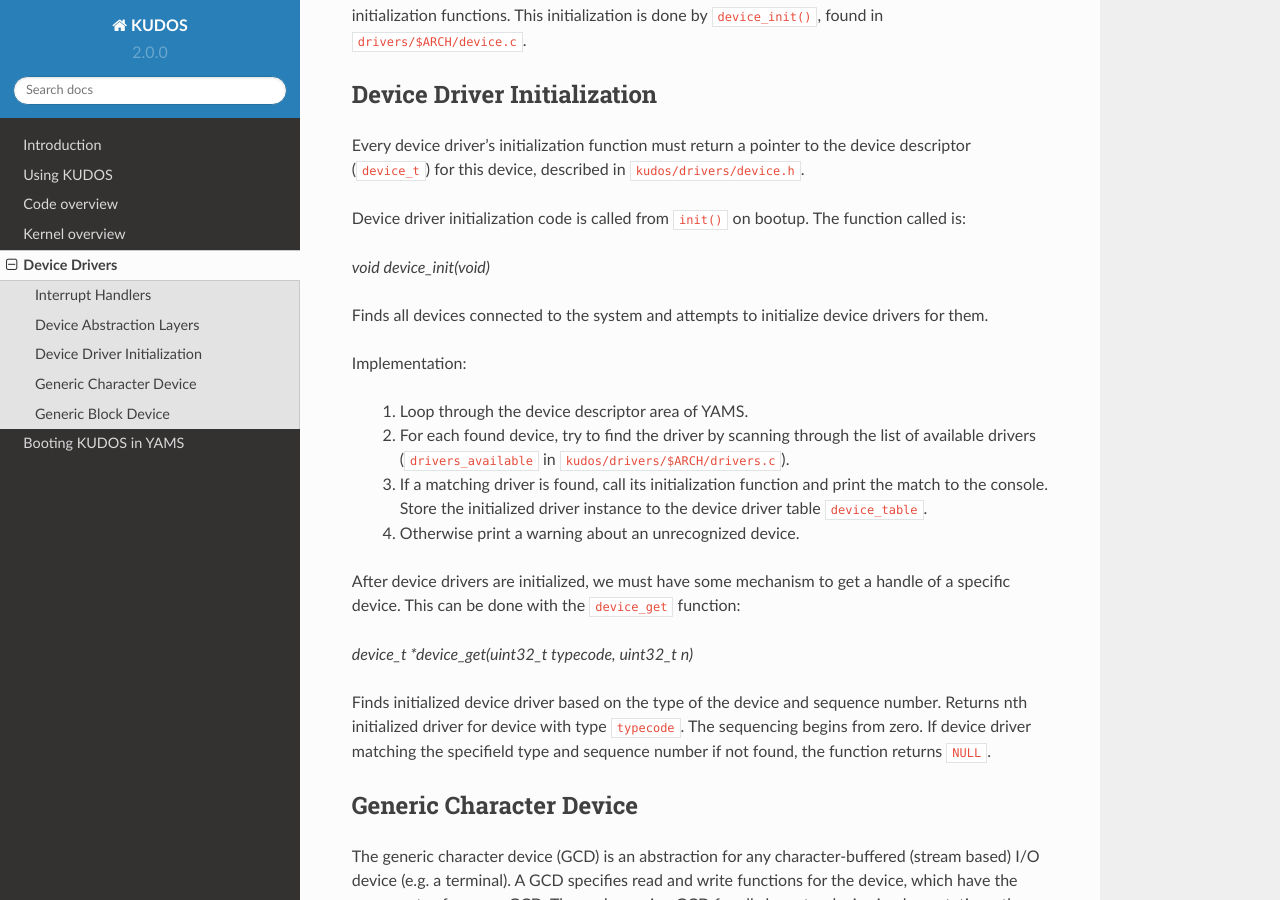
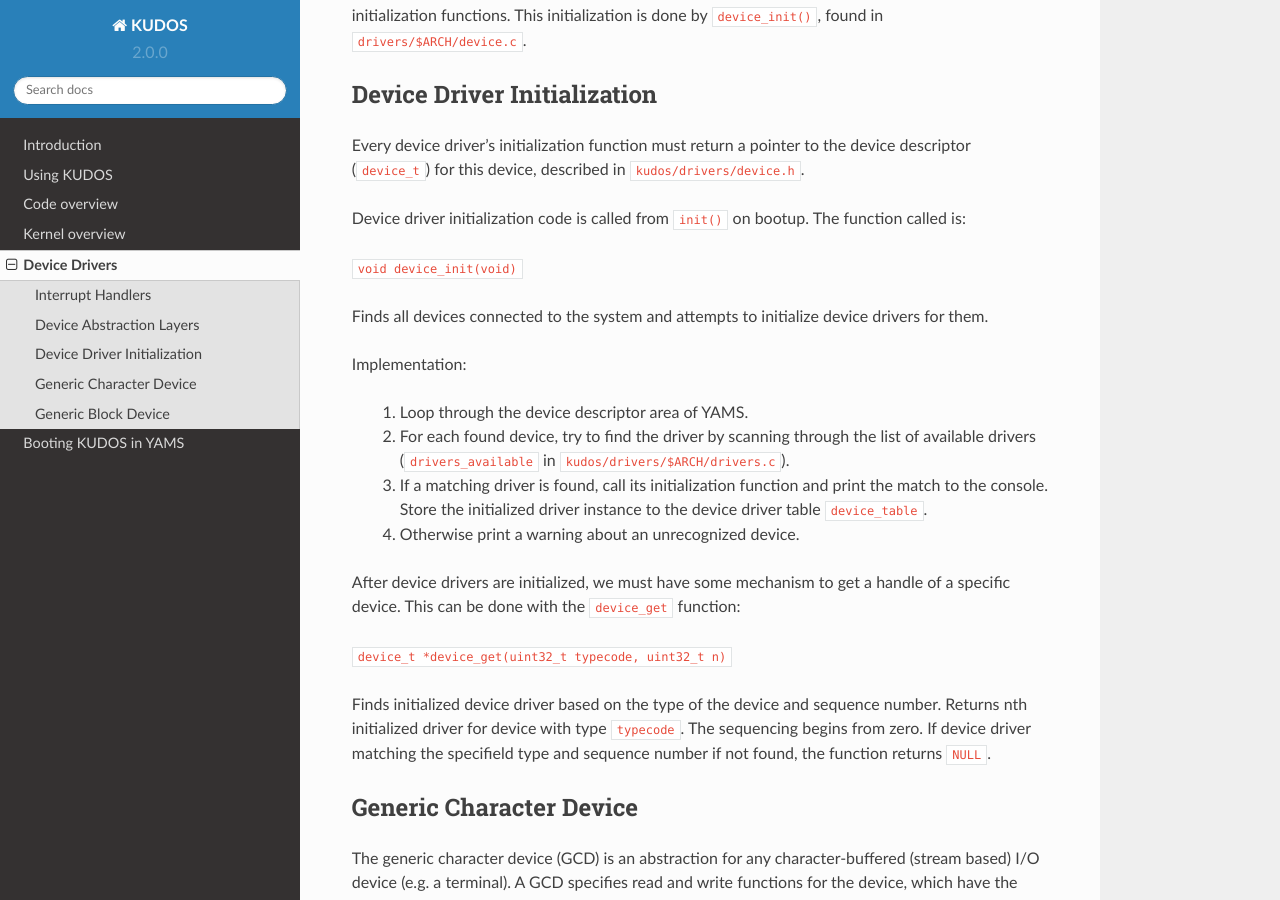
Before and after one commit to DIKU-EDU/kudos, a Sphinx documentation site: the page built from docs/device-drivers.rst, in a window 1280 px wide and 900 px high, scrolled down 2488 px. Built offline with Sphinx 7.4.7 and the Read the Docs theme 2.0.0, drawn with Linux system fonts in a browser that asks for light colours.

Commit message:
Formatting.

```diff
--- a/docs/device-drivers.rst
+++ b/docs/device-drivers.rst
@@ -146,7 +146,7 @@ device descriptor (``device_t``) for this device, described in
 Device driver initialization code is called from ``init()`` on bootup.  The
 function called is:
 
-`void device_init(void)`
+``void device_init(void)``
 
 Finds all devices connected to the system and attempts to initialize
 device drivers for them.
@@ -165,7 +165,7 @@ Implementation:
 After device drivers are initialized, we must have some mechanism to get a
 handle of a specific device. This can be done with the ``device_get`` function:
 
-`device_t *device_get(uint32_t typecode, uint32_t n)`
+``device_t *device_get(uint32_t typecode, uint32_t n)``
 
 Finds initialized device driver based on the type of the device and sequence
 number.  Returns nth initialized driver for device with type ``typecode``.  The
```
